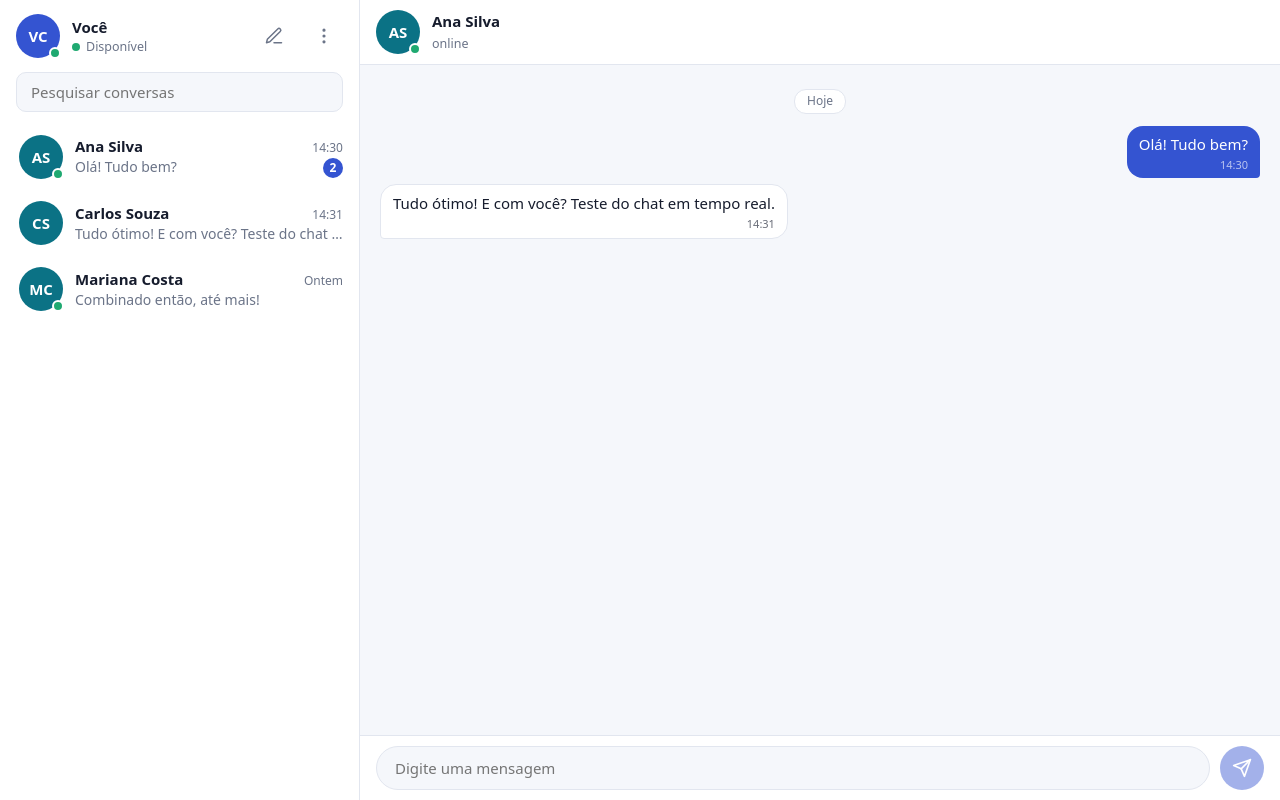
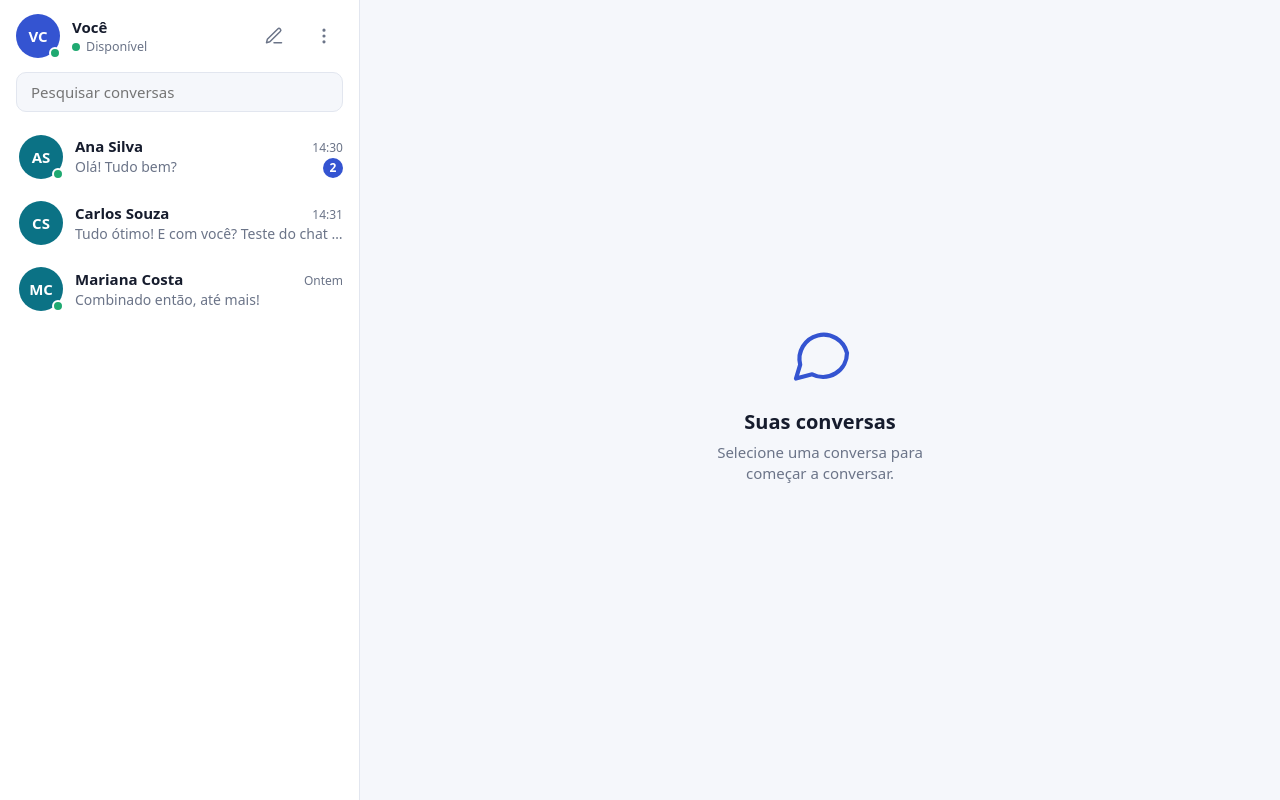
Before and after one commit to CastroFabio/real-time-chat, a React (Vite) app in the folder frontend/: page / in a window 1280 px wide. Built offline with nearby package versions, Linux system fonts and the light colour scheme.

Commit message:
feat: ChatContext para MVP

```diff
--- a/frontend/src/components/ChatEmptyState.tsx
+++ b/frontend/src/components/ChatEmptyState.tsx
@@ -1,6 +1,6 @@
 export default function ChatEmptyState() {
   return (
-    <div className="empty hidden" id="empty">
+    <div className="empty" id="empty">
       <div>
         <svg viewBox="0 0 24 24">
           <path d="M21 12a8 8 0 01-11.6 7.1L4 20.5l1.4-4.6A8 8 0 1121 12z" />
--- a/frontend/src/components/ChatHeader.tsx
+++ b/frontend/src/components/ChatHeader.tsx
@@ -1,8 +1,14 @@
-import { recentConversations } from "../mock/mockData";
+import { useChat } from "../hooks/useChat";
 import ChatHeaderUserInfo from "./ChatHeaderUserInfo";
 import UserProfileAvatar from "./UserProfileAvatar";
 
 export default function ChatHeader() {
+  const { selectedContact } = useChat();
+
+  if (!selectedContact) {
+    return null;
+  }
+
   return (
     <div className="head " id="head">
       <button className="ib back" id="back" aria-label="Voltar">
@@ -10,8 +16,8 @@ export default function ChatHeader() {
           <path d="M15 18l-6-6 6-6" />
         </svg>
       </button>
-      <UserProfileAvatar contact={recentConversations[0]} />
-      <ChatHeaderUserInfo contact={recentConversations[0]} />
+      <UserProfileAvatar contact={selectedContact} />
+      <ChatHeaderUserInfo contact={selectedContact} />
     </div>
   );
 }
--- a/frontend/src/components/ChatHeaderUserInfo.tsx
+++ b/frontend/src/components/ChatHeaderUserInfo.tsx
@@ -9,8 +9,8 @@ export default function ChatHeaderUserInfo({
 }: ChatHeaderUserInfoProps) {
   return (
     <div className="who">
-      <b id="hName">{contact.name}</b>
-      <small id="hSt">{contact.online ? "online" : "offline"}</small>
+      <b id="hName">{contact?.name}</b>
+      <small id="hSt">{contact?.online ? "online" : "offline"}</small>
     </div>
   );
 }
--- a/frontend/src/components/ChatWindow.tsx
+++ b/frontend/src/components/ChatWindow.tsx
@@ -1,15 +1,23 @@
+import { useChat } from "../hooks/useChat";
 import ChatEmptyState from "./ChatEmptyState";
 import ChatFooter from "./ChatFooter";
 import ChatHeader from "./ChatHeader";
 import ChatMainPanel from "./ChatMainPanel";
 
 const ChatWindow = () => {
+  const { selectedContact } = useChat();
+
   return (
     <section className="main" id="main">
-      <ChatEmptyState />
-      <ChatHeader />
-      <ChatMainPanel />
-      <ChatFooter />
+      {selectedContact === null ? (
+        <ChatEmptyState />
+      ) : (
+        <>
+          <ChatHeader />
+          <ChatMainPanel />
+          <ChatFooter />
+        </>
+      )}
     </section>
   );
 };
--- /dev/null
+++ b/frontend/src/components/ConversationDetails.tsx
@@ -0,0 +1,26 @@
+import type { Contact } from "../types/chat";
+
+type ConversationDetailsProps = {
+  contact: Contact;
+};
+
+export default function ConversationDetails({
+  contact,
+}: ConversationDetailsProps) {
+  return (
+    <div className="mid">
+      <div className="row">
+        <b>{contact.name}</b>
+        <time>{contact.timestamp}</time>
+      </div>
+      <div className="row">
+        <span className="prev">{contact.lastMessage}</span>
+        {(contact.unreadCount ?? 0) > 0 ? (
+          <span className="badge">{contact.unreadCount}</span>
+        ) : (
+          ""
+        )}
+      </div>
+    </div>
+  );
+}
--- a/frontend/src/components/ConversationItem.tsx
+++ b/frontend/src/components/ConversationItem.tsx
@@ -1,4 +1,5 @@
 import type { Contact } from "../types/chat";
+import ConversationDetails from "./ConversationDetails";
 import UserProfileAvatar from "./UserProfileAvatar";
 
 type ConversationItemProps = {
@@ -14,20 +15,7 @@ export default function ConversationItem({
   return (
     <button className={`item ${isSelected ? "active" : ""}`} {...rest}>
       <UserProfileAvatar contact={contact} />
-      <div className="mid">
-        <div className="row">
-          <b>{contact.name}</b>
-          <time>{contact.timestamp}</time>
-        </div>
-        <div className="row">
-          <span className="prev">{contact.lastMessage}</span>
-          {(contact.unreadCount ?? 0) > 0 ? (
-            <span className="badge">{contact.unreadCount}</span>
-          ) : (
-            ""
-          )}
-        </div>
-      </div>
+      <ConversationDetails contact={contact} />
     </button>
   );
 }
--- a/frontend/src/components/ConversationList.tsx
+++ b/frontend/src/components/ConversationList.tsx
@@ -1,13 +1,9 @@
-import { useState } from "react";
+import { useChat } from "../hooks/useChat";
 import { recentConversations } from "../mock/mockData";
 import ConversationItem from "./ConversationItem";
 
 const ConversationList = () => {
-  const [selectedID, setSelectedID] = useState<string | null>(null);
-
-  const selectContact = (contactID: string) => {
-    setSelectedID(contactID);
-  };
+  const { selectedContact, selectContact } = useChat();
 
   return (
     <ul className="list">
@@ -15,8 +11,8 @@ const ConversationList = () => {
         <li key={element.id}>
           <ConversationItem
             contact={element}
-            onClick={() => selectContact(element.id)}
-            isSelected={element.id === selectedID}
+            onClick={() => selectContact(element)}
+            isSelected={element.id === selectedContact?.id}
           />
         </li>
       ))}
--- a/frontend/src/components/UserProfileAvatar.tsx
+++ b/frontend/src/components/UserProfileAvatar.tsx
@@ -8,7 +8,7 @@ type UserProfileAvatarProps = {
 export default function UserProfileAvatar({ contact }: UserProfileAvatarProps) {
   return (
     <div className="av" id="hAv" style={{ backgroundColor: "#0b7285" }}>
-      {getInitials(contact?.name)}
+      {getInitials(contact?.name ?? `Usuário #${contact?.id}`)}
       {contact?.online ? <span className={`st`}></span> : ""}
     </div>
   );
--- a/frontend/src/context/ChatContext.tsx
+++ b/frontend/src/context/ChatContext.tsx
@@ -6,9 +6,7 @@ import { ChatContext } from "./ChatContextObject";
 export const ChatProvider: React.FC<{ children: React.ReactNode }> = ({
   children,
 }) => {
-  const [selectedContact, setSelectedContact] = useState<Contact | null>(
-    recentConversations[0] || null,
-  );
+  const [selectedContact, setSelectedContact] = useState<Contact | null>(null);
 
   const selectContact = (contact: Contact) => {
     setSelectedContact(contact);
--- a/frontend/src/mock/mockData.tsx
+++ b/frontend/src/mock/mockData.tsx
@@ -1,5 +1,4 @@
-import type { Contact } from "../components/ConversationItem";
-import type { Message } from "../components/MessageBubble";
+import type { Contact, Message } from "../types/chat";
 
 export const recentConversations: Contact[] = [
   {
--- a/frontend/src/utils/getInitials.ts
+++ b/frontend/src/utils/getInitials.ts
@@ -2,13 +2,12 @@ export function getInitials(name: string): string {
   if (!name || name.trim() === "") return "";
 
   const cleanName = name.trim();
-  const nameParts = cleanName.split(/\s+/); // Divide o nome por espaços
+  const nameParts = cleanName.split(/\s+/);
 
   if (nameParts.length === 1) {
     return nameParts[0].charAt(0).toUpperCase();
   }
 
-  // Pega a primeira letra do primeiro nome e a primeira letra do último nome
   const firstInitial = nameParts[0].charAt(0);
   const lastInitial = nameParts[nameParts.length - 1].charAt(0);
 
```
